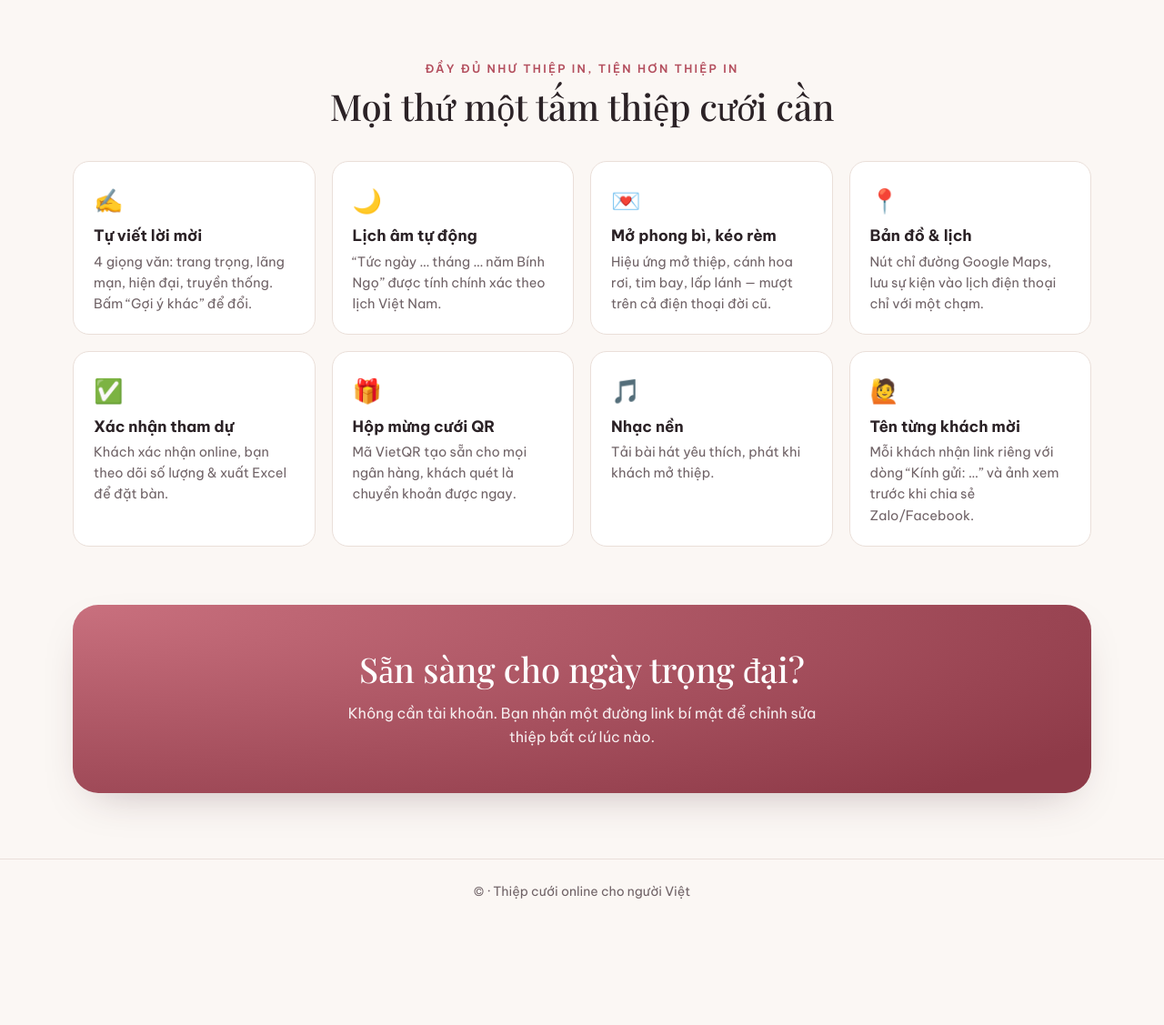
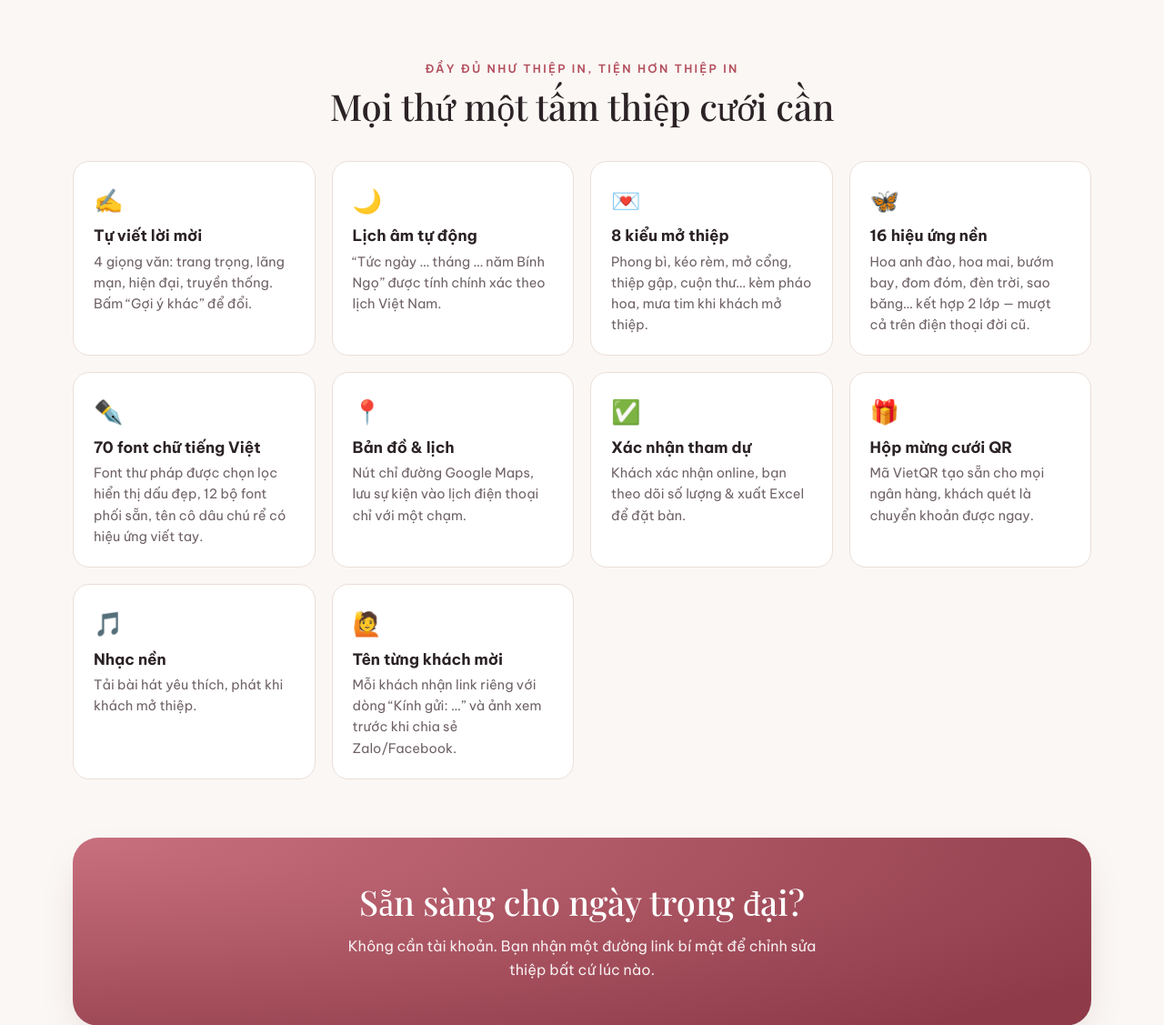
Before and after one commit to ndhieuops/wedding, a Node project: template views/landing.njk in a window 1280 px wide. Shown: the part 1266-2393 px from the top of the page at 91% size. Before the commit the page ends 2255 px from the top, so only its background shows below. Run offline with Node 20 templates, Linux system fonts and the light colour scheme; the template is opened without the code that fills it, so the values that code supplies are empty; some web fonts are replaced.

Commit message:
Showcase new effects on the landing page and refresh template previews
- Landing page: effect demo chips linking to live demos with query
  overrides, updated feature cards (8 intros, 16 effects, 70 fonts)
- Regenerated preview images for the existing templates after the
  font refresh

Co-Authored-By: Claude Opus 5.5 <noreply@anthropic.com>
Claude-Session: https://claude.ai/code/session_01DXqp1M4FPHPehpcyK2iCdT

```diff
--- a/public/site.css
+++ b/public/site.css
@@ -108,3 +108,9 @@ p { margin: 0; }
 .message__card h1 { font-family: "Playfair Display", serif; font-weight: 500; font-size: 28px; }
 .message__card p { color: var(--muted); }
 .message__actions { display: flex; gap: 10px; justify-content: center; flex-wrap: wrap; margin-top: 8px; }
+
+.fx-demo { padding-bottom: 56px; }
+.fx-demo__chips { display: flex; flex-wrap: wrap; justify-content: center; gap: 10px; }
+.fx-chip { display: inline-flex; align-items: center; gap: 8px; padding: 10px 16px; border-radius: 999px; background: var(--card); border: 1px solid var(--line); text-decoration: none; font-weight: 500; font-size: 14.5px; transition: border-color .2s, transform .2s, box-shadow .2s; }
+.fx-chip:hover { border-color: var(--brand); transform: translateY(-2px); box-shadow: var(--shadow); }
+.fx-chip span { font-size: 18px; }
--- a/views/landing.njk
+++ b/views/landing.njk
@@ -75,7 +75,9 @@
   <div class="feature-grid">
     <div class="feature"><span>✍️</span><h3>Tự viết lời mời</h3><p>4 giọng văn: trang trọng, lãng mạn, hiện đại, truyền thống. Bấm “Gợi ý khác” để đổi.</p></div>
     <div class="feature"><span>🌙</span><h3>Lịch âm tự động</h3><p>“Tức ngày … tháng … năm Bính Ngọ” được tính chính xác theo lịch Việt Nam.</p></div>
-    <div class="feature"><span>💌</span><h3>Mở phong bì, kéo rèm</h3><p>Hiệu ứng mở thiệp, cánh hoa rơi, tim bay, lấp lánh — mượt trên cả điện thoại đời cũ.</p></div>
+    <div class="feature"><span>💌</span><h3>8 kiểu mở thiệp</h3><p>Phong bì, kéo rèm, mở cổng, thiệp gập, cuộn thư… kèm pháo hoa, mưa tim khi khách mở thiệp.</p></div>
+    <div class="feature"><span>🦋</span><h3>16 hiệu ứng nền</h3><p>Hoa anh đào, hoa mai, bướm bay, đom đóm, đèn trời, sao băng… kết hợp 2 lớp — mượt cả trên điện thoại đời cũ.</p></div>
+    <div class="feature"><span>✒️</span><h3>70 font chữ tiếng Việt</h3><p>Font thư pháp được chọn lọc hiển thị dấu đẹp, 12 bộ font phối sẵn, tên cô dâu chú rể có hiệu ứng viết tay.</p></div>
     <div class="feature"><span>📍</span><h3>Bản đồ & lịch</h3><p>Nút chỉ đường Google Maps, lưu sự kiện vào lịch điện thoại chỉ với một chạm.</p></div>
     <div class="feature"><span>✅</span><h3>Xác nhận tham dự</h3><p>Khách xác nhận online, bạn theo dõi số lượng & xuất Excel để đặt bàn.</p></div>
     <div class="feature"><span>🎁</span><h3>Hộp mừng cưới QR</h3><p>Mã VietQR tạo sẵn cho mọi ngân hàng, khách quét là chuyển khoản được ngay.</p></div>
@@ -83,6 +85,29 @@
     <div class="feature"><span>🙋</span><h3>Tên từng khách mời</h3><p>Mỗi khách nhận link riêng với dòng “Kính gửi: …” và ảnh xem trước khi chia sẻ Zalo/Facebook.</p></div>
   </div>
 </section>
+
+{% if hero %}
+<section class="fx-demo wrap" aria-label="Thử hiệu ứng">
+  <header class="section-head">
+    <p class="eyebrow">Bấm để xem thử</p>
+    <h2>Hiệu ứng làm khách mời “wow”</h2>
+  </header>
+  <div class="fx-demo__chips">
+    {% for fx in [
+      ['🎆', 'Pháo hoa khi mở thiệp', 'burst=fireworks&intro=envelope'],
+      ['🌸', 'Mưa hoa anh đào', 'effect=sakura&effect2=bokeh&intro=card'],
+      ['🌼', 'Hoa mai ngày Tết', 'effect=plum&effect2=golddust&intro=scroll'],
+      ['🦋', 'Bướm bay', 'effect=butterflies&effect2=leaves&intro=doors'],
+      ['🏮', 'Đèn trời', 'effect=lanterns&effect2=stars&intro=circle'],
+      ['✍️', 'Tên viết tay', 'name=handwrite&intro=fade'],
+      ['💕', 'Mưa tim', 'burst=hearts&effect=hearts&tap=hearts'],
+      ['🎈', 'Bóng bay & pháo giấy', 'effect=balloons&burst=confetti&intro=circle']
+    ] %}
+    <a class="fx-chip" href="/templates/{{ hero.id }}?{{ fx[2] }}" target="_blank" rel="noopener"><span aria-hidden="true">{{ fx[0] }}</span>{{ fx[1] }}</a>
+    {% endfor %}
+  </div>
+</section>
+{% endif %}
 
 <section class="cta wrap">
   <div class="cta__card">
```
Also changed, not shown: templates/_starter/preview.webp, templates/classic-gold/preview.webp, templates/floral-blush/preview.webp, templates/minimal-modern/preview.webp, templates/traditional-red/preview.webp.
